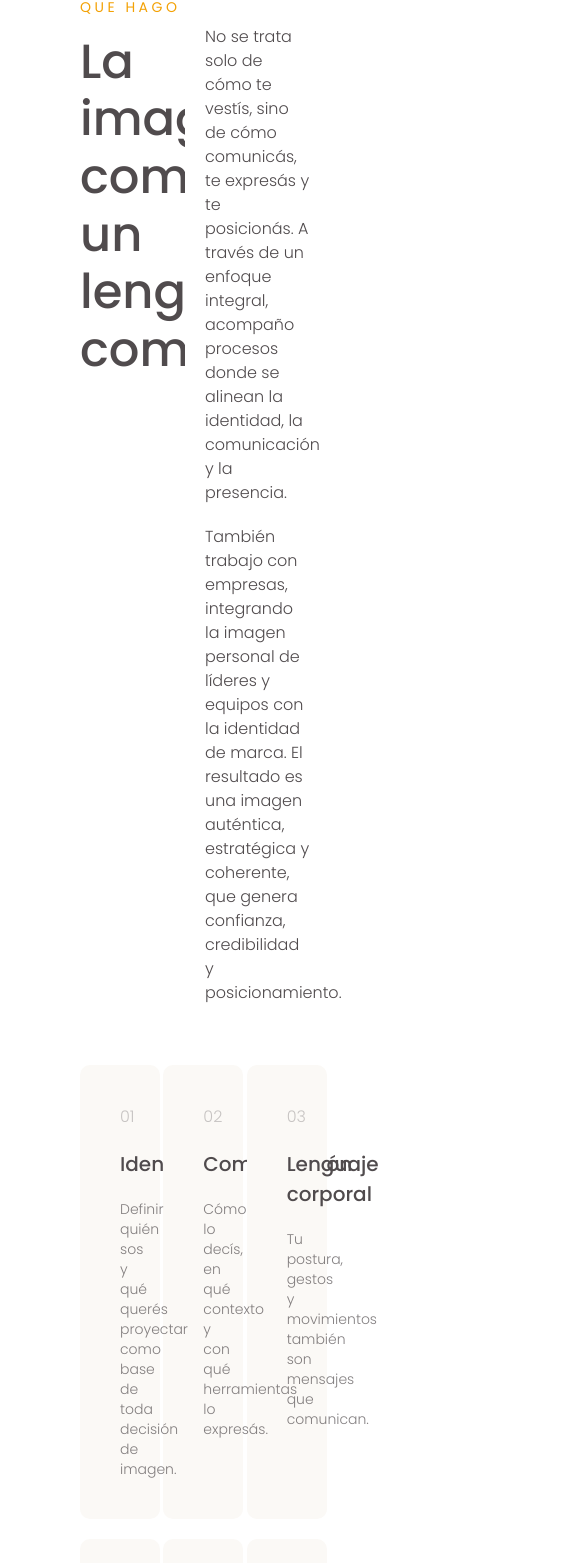
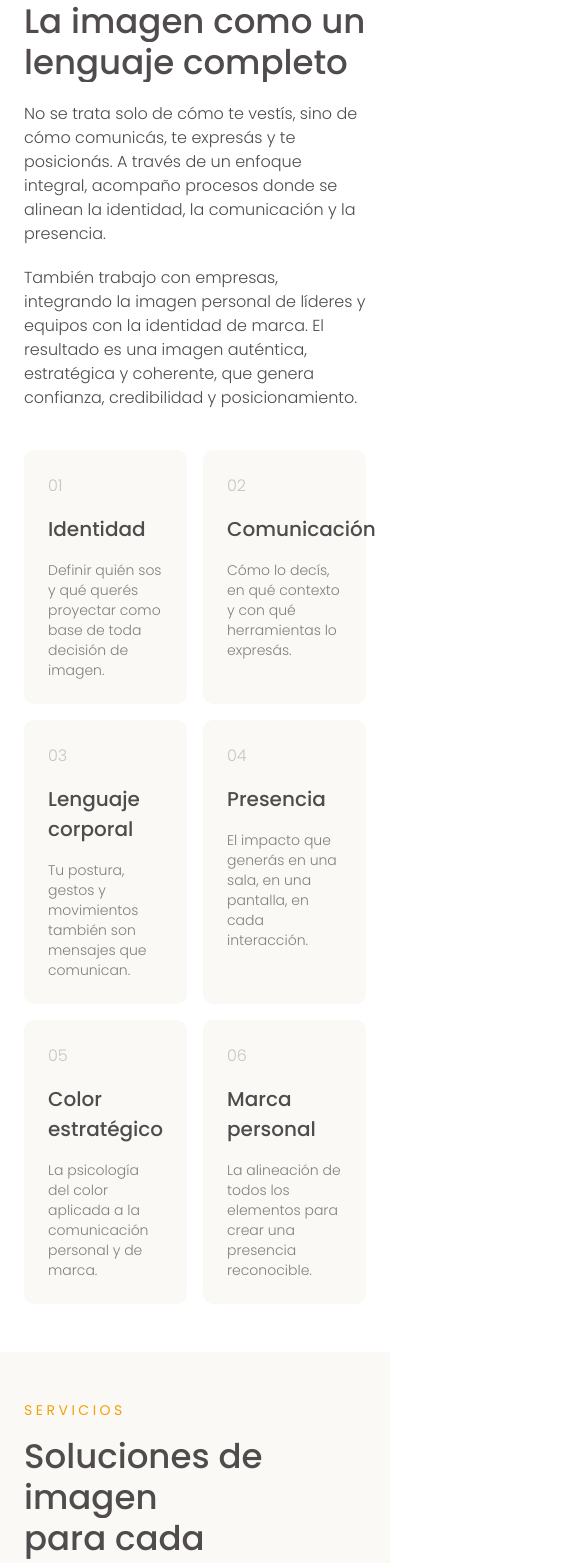
Before and after one commit to DunaStudio/dani_arena, a Next.js app: page / in a window 390 px wide. Shown: the part 2043-3606 px from the top of the page, 585 px wide, since content can reach past the window. Built offline with nearby package versions, Linux system fonts and the light colour scheme.

Commit message:
servicios & quehago section mobile

```diff
--- a/sections/QueHagoSection.tsx
+++ b/sections/QueHagoSection.tsx
@@ -46,8 +46,8 @@ const cards = [
 
 export default function QueHagoSection() {
   return (
-    <section className="w-full bg-white flex justify-center px-20 py-20">
-      <div className="max-w-300 w-full flex flex-col gap-15">
+    <section className="w-full bg-white flex justify-center px-6 md:px-20 py-12 md:py-20">
+      <div className="max-w-300 w-full flex flex-col gap-10 md:gap-15">
         <div className="flex flex-col items-start gap-0">
           <RevealLine
             delay={0.06}
@@ -55,12 +55,12 @@ export default function QueHagoSection() {
           >
             Que hago
           </RevealLine>
-          <div className="grid grid-cols-2 gap-5">
-            <h2 className="text-charcoal text-[48px] font-medium leading-[1.2] mt-4">
+          <div className="flex flex-col md:grid md:grid-cols-2 gap-5">
+            <h2 className="text-charcoal text-[34px] md:text-[48px] font-medium leading-[1.2] mt-4">
               <RevealLine delay={0.12}>La imagen como un</RevealLine>
               <RevealLine delay={0.18}>lenguaje completo</RevealLine>
             </h2>
-            <div className="flex-1 flex flex-col gap-5 pt-2">
+            <div className="flex-1 flex flex-col gap-5 md:pt-2">
               <FadeUp
                 delay={0.28}
                 className="text-charcoal opacity-70 font-light text-base"
@@ -86,12 +86,12 @@ export default function QueHagoSection() {
         <StaggerContainer
           staggerDelay={0.08}
           initialDelay={0.2}
-          className="grid grid-cols-3 gap-5"
+          className="grid grid-cols-2 md:grid-cols-3 gap-4 md:gap-5"
         >
           {cards.map((card) => (
             <StaggerItem
               key={card.number}
-              className="bg-porcelain rounded-[10px] p-10 flex flex-col gap-5"
+              className="bg-porcelain rounded-[10px] p-6 md:p-10 flex flex-col gap-4 md:gap-5"
             >
               <p className="text-charcoal opacity-30 font-light text-base">
                 {card.number}
--- a/sections/ServiciosSection.tsx
+++ b/sections/ServiciosSection.tsx
@@ -3,25 +3,43 @@ import { servicios } from "@/utils/constants";
 
 export default function ServiciosSection() {
   return (
-    <section className="w-full bg-porcelain flex justify-center px-20 py-20">
-      <div className="max-w-300 w-full flex flex-col gap-15">
-        <div>
+    <section className="w-full bg-porcelain flex justify-center py-12 md:py-20 md:px-20">
+      <div className="max-w-300 w-full flex flex-col gap-10 md:gap-15">
+        <div className="px-6 md:px-0">
           <RevealLine
             delay={0.06}
             className="text-goldenOrange uppercase tracking-[0.25em] text-sm font-normal"
           >
             Servicios
           </RevealLine>
-          <h2 className="text-charcoal text-[48px] font-medium leading-[1.2] mt-4 max-w-200">
+          <h2 className="text-charcoal text-[34px] md:text-[48px] font-medium leading-[1.2] mt-4 max-w-200">
             <RevealLine delay={0.12}>Soluciones de imagen </RevealLine>
             <RevealLine delay={0.18}>para cada necesidad</RevealLine>
           </h2>
         </div>
 
+        {/* Mobile carousel */}
+        <div className="md:hidden flex gap-4 overflow-x-auto snap-x snap-mandatory px-6 pb-2 [scrollbar-width:none] [&::-webkit-scrollbar]:hidden">
+          {servicios.map((servicio) => (
+            <div
+              key={servicio.title}
+              className="snap-start shrink-0 w-72 bg-white px-6 py-6 flex flex-col gap-4 rounded-[5px]"
+            >
+              <p className="text-charcoal font-medium text-[20px]">
+                {servicio.title}
+              </p>
+              <p className="text-charcoal opacity-70 font-light text-sm flex-1 text-pretty">
+                {servicio.description}
+              </p>
+            </div>
+          ))}
+        </div>
+
+        {/* Desktop grid */}
         <StaggerContainer
           staggerDelay={0.08}
           initialDelay={0.2}
-          className="flex gap-5"
+          className="hidden md:flex gap-5"
         >
           {servicios.map((servicio) => (
             <StaggerItem
--- a/sections/SobreMiSection.tsx
+++ b/sections/SobreMiSection.tsx
@@ -85,7 +85,7 @@ export default function SobreMiSection() {
               className="object-cover"
             />
           </div>
-          <div className="absolute -bottom-16 left-0 right-0 h-[135%]">
+          <div className="absolute bottom-0 md:-bottom-16 left-0 right-0 h-[115%] md:h-[135%]">
             <Image
               src="/images/SobreMi/SobreMi.png"
               alt="Dani Arena"
```
